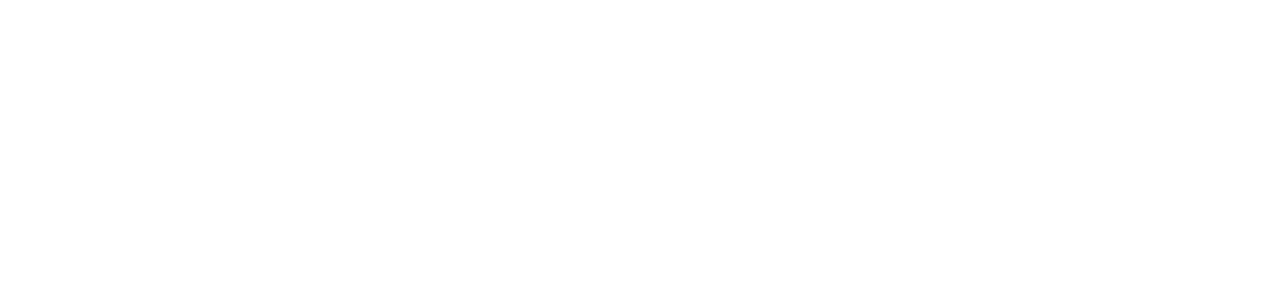
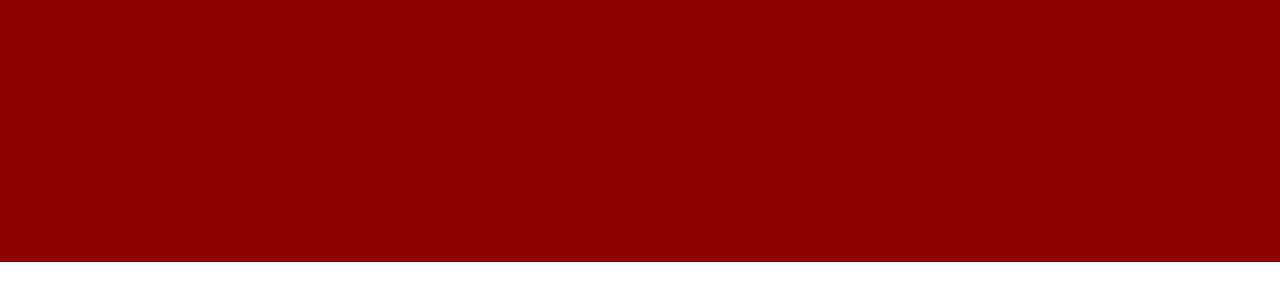
Before and after one commit to kourosh-neyestani/piano, a React (Create React App) app: page / in a window 1280 px wide. Shown: the part 188-488 px from the top of the page. Built offline with nearby package versions, Linux system fonts and the light colour scheme.

Commit message:
add Piano compoennt

```diff
--- a/package.json
+++ b/package.json
@@ -6,6 +6,7 @@
     "@testing-library/jest-dom": "^4.2.4",
     "@testing-library/react": "^9.3.2",
     "@testing-library/user-event": "^7.1.2",
+    "node-sass": "^4.13.1",
     "react": "^16.13.1",
     "react-dom": "^16.13.1",
     "react-scripts": "3.4.1"
--- a/src/App.js
+++ b/src/App.js
@@ -1,8 +1,11 @@
 import React from 'react';
+import Piano from './scenes/Piano';
+import './app.scss';
 
 function App() {
     return (
         <div>
+            <Piano />
         </div>
     );
 }
--- /dev/null
+++ b/src/app.scss
@@ -0,0 +1,11 @@
+// Basic
+*,
+*:before,
+*:after {
+    box-sizing: border-box;
+}
+body {
+    margin: 0;
+    overflow-x: hidden;
+    font-family: -apple-system,BlinkMacSystemFont,Segoe UI,Roboto,Oxygen-Sans,Ubuntu,Cantarell,Helvetica Neue,sans-serif;
+}
--- /dev/null
+++ b/src/scenes/Piano.js
@@ -0,0 +1,11 @@
+import React from "react";
+import './index.scss';
+
+const Piano = () => {
+    return (
+        <div className="piano">
+        </div>
+    )
+}
+
+export default Piano;
--- /dev/null
+++ b/src/scenes/index.scss
@@ -0,0 +1,15 @@
+// Variables
+$base_0: #fff;
+$base_1: #000;
+$primary: darkred;
+
+// Piano
+.piano {
+    height: 450px;
+    display: flex;
+    overflow: hidden;
+    position: relative;
+    padding: 12px 9% 6%;
+    justify-content: center;
+    background-color: $primary;
+}
```
Also changed, not shown: 1 other file (tests, documents, lock files or other folders).
